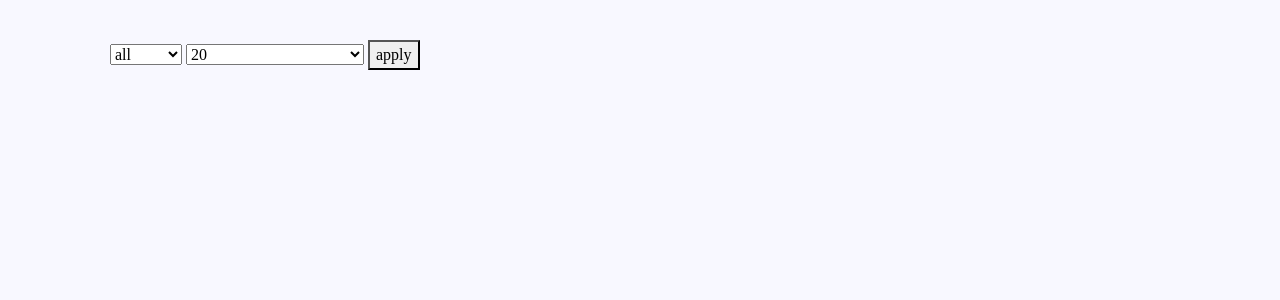
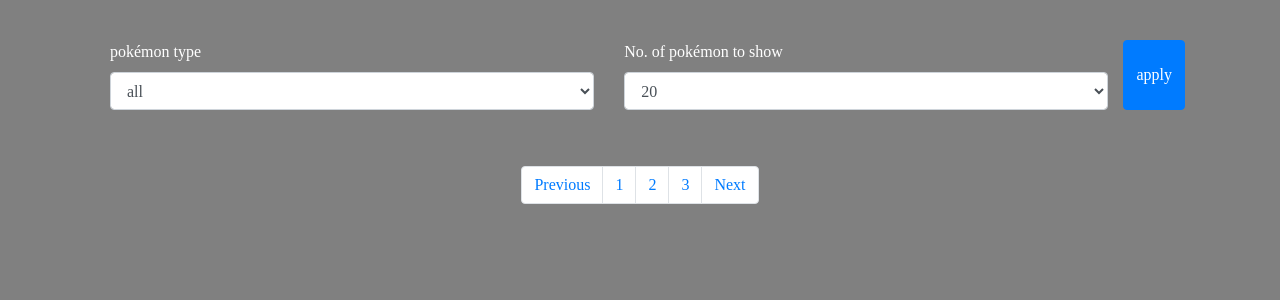
Before and after one commit to Rubicscube/Pokemon-Extreme, a PHP site: page / in a window 1280 px wide. Shown: the top 300 px of the page. Run offline with PHP 8.4, Linux system fonts and the light colour scheme; data that the repository does not hold is empty.

Commit message:
dropdown fixed to top

```diff
--- a/css/style.css
+++ b/css/style.css
@@ -5,7 +5,7 @@
 
 
 body {
-    background-color: ghostwhite;
+    background-color: grey;
     color: white;
     margin: 0;
     font-family: rubik;
@@ -57,6 +57,9 @@ h1 {
     height: 180px;
 }
 
+.pagination{
+    margin: auto;
+}
 @keyframes bounce {
     20% {
         transform: translateY(-6px);
--- a/index.php
+++ b/index.php
@@ -1,18 +1,43 @@
-<?php
-//ini_set('display_errors', 1);
-//ini_set('display_startup_errors', 1);
-//error_reporting(E_ALL);
+<div class="container">
+    <div class="pokedex">
+        <form method="post">
+            <div class="row">
+                <div class="col">
+                    <label>pokémon type</label>
+                    <select name="type" class="form-control md-3">
+                        <option value="all">all</option>
+                        <option value="grass">Grass</option>
+                        <option value="poison">Poison</option>
+                        <option value="normal">Normal</option>
+                        <option value="electric">Electric</option>
+                    </select>
+                </div>
+                <div class="col">
+                    <label>No. of pokémon to show</label>
+                    <select name="dropdownvalue" class="form-control md-3">
+                        <option value="20">20</option>
+                        <option value="30">30</option>
+                        <option value="40">40</option>
+                        <option value="50">50</option>
+                        <option value="100">100</option>
+                        <option value="807">807 takes 3 mins to load</option>
+                    </select>
+                </div>
+                <button class="btn btn-primary" type="submit" name="submit"> apply</button>
+            </div>
+
+        </form>
+    </div>
+</div>
 
 
-//FETCH THE API JSON FILE for the given ID or name
-
-
+<?php
 $contoshow = $_POST['dropdownvalue'];
 
 
 if (isset($_POST['dropdownvalue'])) {
 
-   echo '<div class="container-fluid">
+    echo '<div class="container-fluid">
         <div class="row">';
 
 
@@ -20,10 +45,6 @@ if (isset($_POST['dropdownvalue'])) {
         $url = "https://pokeapi.co/api/v2/pokemon/$i";
         $data = file_get_contents($url);
         $pokemon = json_decode($data);
-
-
-
-
 
 
         $datatemplate = array(
@@ -38,15 +59,8 @@ if (isset($_POST['dropdownvalue'])) {
         echo implode($datatemplate);
 
 
-
     }
-   echo '</div></div>';
-}
-
-
-foreach ($datatemplate as $entry) {
-    if ($entry->id  == 4)
-        echo "test";
+    echo '</div></div>';
 }
 
 ?>
@@ -72,37 +86,15 @@ foreach ($datatemplate as $entry) {
     <link href="https://fonts.googleapis.com/icon?family=Material+Icons" rel="stylesheet">
 </head>
 <body>
-
-<div class="container">
-    <div class="pokedex">
-
-
-        <form method="post">
-
-            <select name="type">
-                <option value="all">all</option>
-                <option value="grass">Grass</option>
-                <option value="poison">Poison</option>
-                <option value="normal">Normal</option>
-                <option value="electric">Electric</option>
-            </select>
-
-
-            <select name="dropdownvalue">
-                <option value="20">20</option>
-                <option value="30">30</option>
-                <option value="40">40</option>
-                <option value="50">50</option>
-                <option value="100">100</option>
-                <option value="807">807 takes 3 mins to load</option>
-            </select>
-            <button type="submit" name="submit"> apply</button>
-
-
-        </form>
-    </div>
-</div>
-
+<nav aria-label="Page navigation example" class="pagination">
+    <ul class="pagination">
+        <li class="page-item"><a class="page-link" href="#">Previous</a></li>
+        <li class="page-item"><a class="page-link" href="#">1</a></li>
+        <li class="page-item"><a class="page-link" href="#">2</a></li>
+        <li class="page-item"><a class="page-link" href="#">3</a></li>
+        <li class="page-item"><a class="page-link" href="#">Next</a></li>
+    </ul>
+</nav>
 </body>
 
 </html>
```
